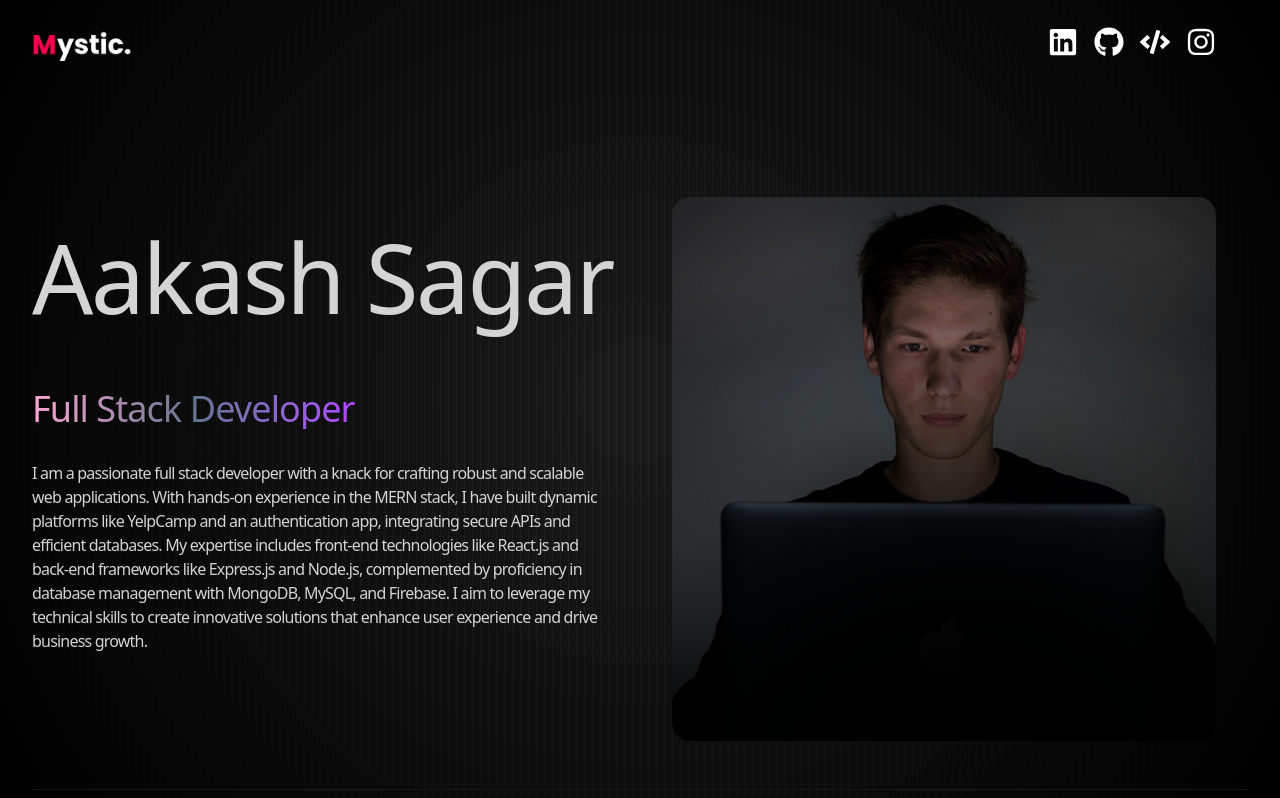
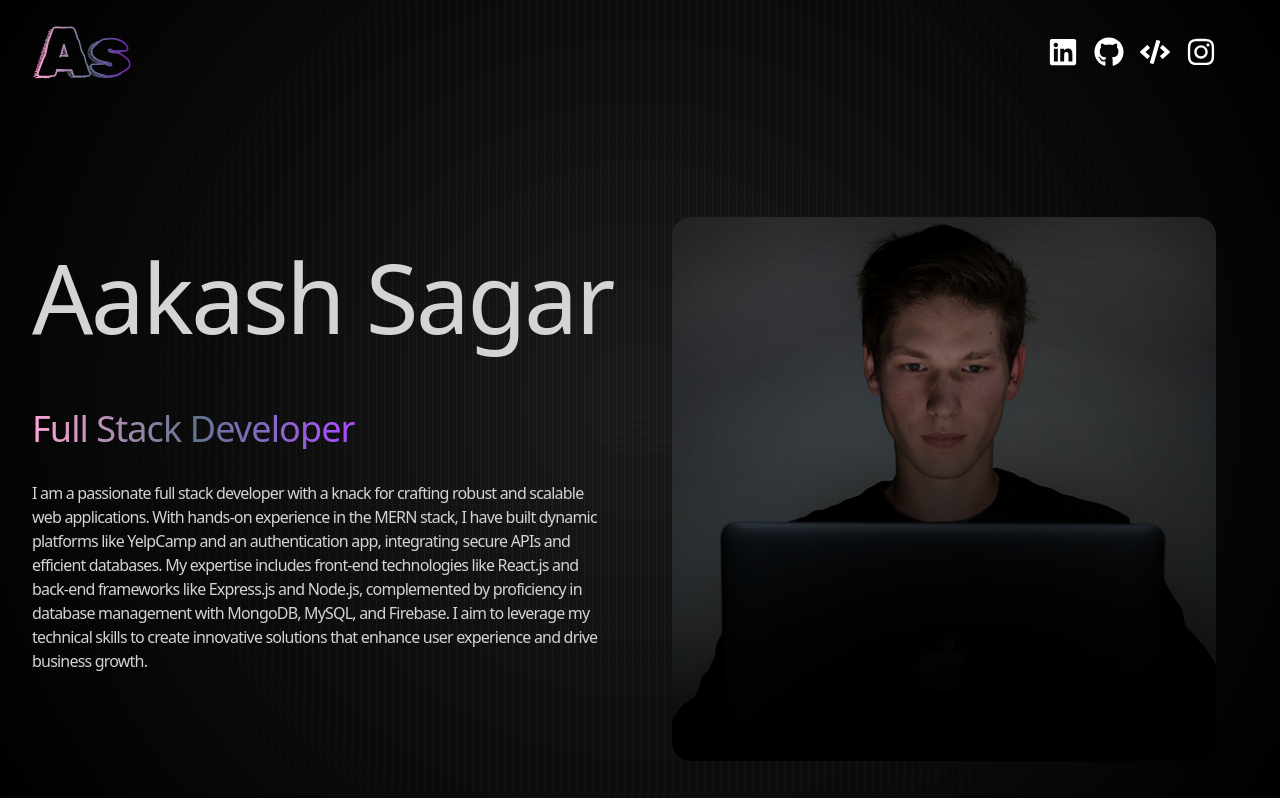
Before and after one commit to MysticAakash07/portfolio-v2, a React (Vite) app: page / in a window 1280 px wide. Shown: the top 798 px of the page. Built offline with nearby package versions, Linux system fonts and the light colour scheme.

Commit message:
Fixed Styling and added New Logo

```diff
--- a/src/App.jsx
+++ b/src/App.jsx
@@ -9,7 +9,7 @@ import Contact from "./components/Contact";
 
 function App() {
   return (
-		<div className="overflow-x-hidden text-neutral-300 antialiased selection:bg-cyan-300 selection:text-cyan-900">
+    <div className="overflow-hidden text-neutral-300 antialiased selection:bg-cyan-300 selection:text-cyan-900 h-full">
       {/* Radial Gradient Layer */}
       <div className="fixed top-0 -z-10 h-full w-full">
         <div className="absolute inset-0 -z-10 bg-[radial-gradient(circle_at_center,#ffffff1a,#000)]"></div>
--- a/src/components/Hero.jsx
+++ b/src/components/Hero.jsx
@@ -48,9 +48,9 @@ const Hero = () => {
 						<motion.img
 							initial={{ x: 100, opacity: 0 }}
 							animate={{ x: 0, opacity: 1 }}
-							transition={{duration:0.6 , delay : 0.4}}
+							transition={{ duration: 0.6, delay: 0.4 }}
 							src={profilePic}
-							alt="profile_pic"
+							alt="Aakash Sagar Profile Picture"
 						/>
 					</div>
 				</div>
--- a/src/components/Navbar.jsx
+++ b/src/components/Navbar.jsx
@@ -1,4 +1,4 @@
-import logo from "../assets/MysticLogo.png";
+import logo from "../assets/AakashSagarLogo.svg";
 import { FaLinkedin } from "react-icons/fa";
 import { FaGithub } from "react-icons/fa";
 import { FaInstagram } from "react-icons/fa";
@@ -10,25 +10,25 @@ const handleClick = (link) => {
 
 const Navbar = () => {
 	return (
-		<nav className="mb-20 flex items-center justify-between py-6">
-			<div className="flex flex-shirnk-0 items-center">
+		<nav className=" mb-20 flex items-center justify-between py-6">
+			<div className="flex flex-shrink-0 items-center">
 				<img className="w-25" src={logo} alt="Logo" />
 			</div>
 			<div className="mr-8 flex justify-center items-center gap-4 text-3xl">
 				<FaLinkedin
-					className="cursor-pointer text-white hover:text-purple-500 transition"
+					className="cursor-pointer text-white hover:text-cyan-300 transition"
 					onClick={() => handleClick(LINKS.linkedIn)}
 				/>
 				<FaGithub
-					className="cursor-pointer text-white hover:text-purple-500 transition"
+					className="cursor-pointer text-white hover:text-cyan-300 transition"
 					onClick={() => handleClick(LINKS.github)}
 				/>
 				<FaCode
-					className="cursor-pointer text-white hover:text-purple-500 transition"
+					className="cursor-pointer text-white hover:text-cyan-300 transition"
 					onClick={() => handleClick(LINKS.leetcode)}
 				/>
 				<FaInstagram
-					className="cursor-pointer text-white hover:text-purple-500 transition"
+					className="cursor-pointer text-white hover:text-cyan-300 transition"
 					onClick={() => handleClick(LINKS.instagram)}
 				/>
 			</div>
```
Also changed, not shown: src/assets/AakashSagarLogo.svg (added). Lines whose indentation alone changed are shown as unchanged.
